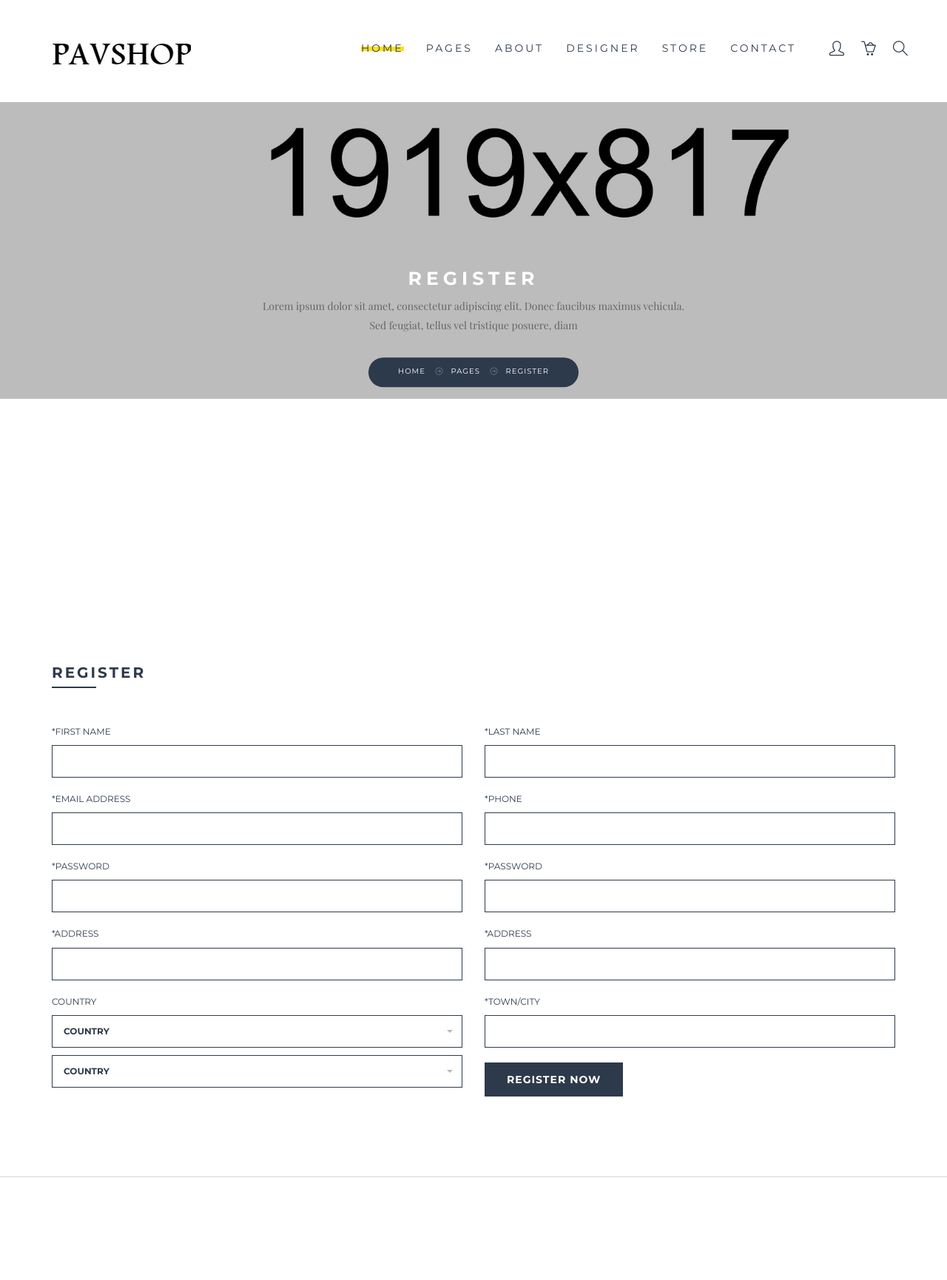
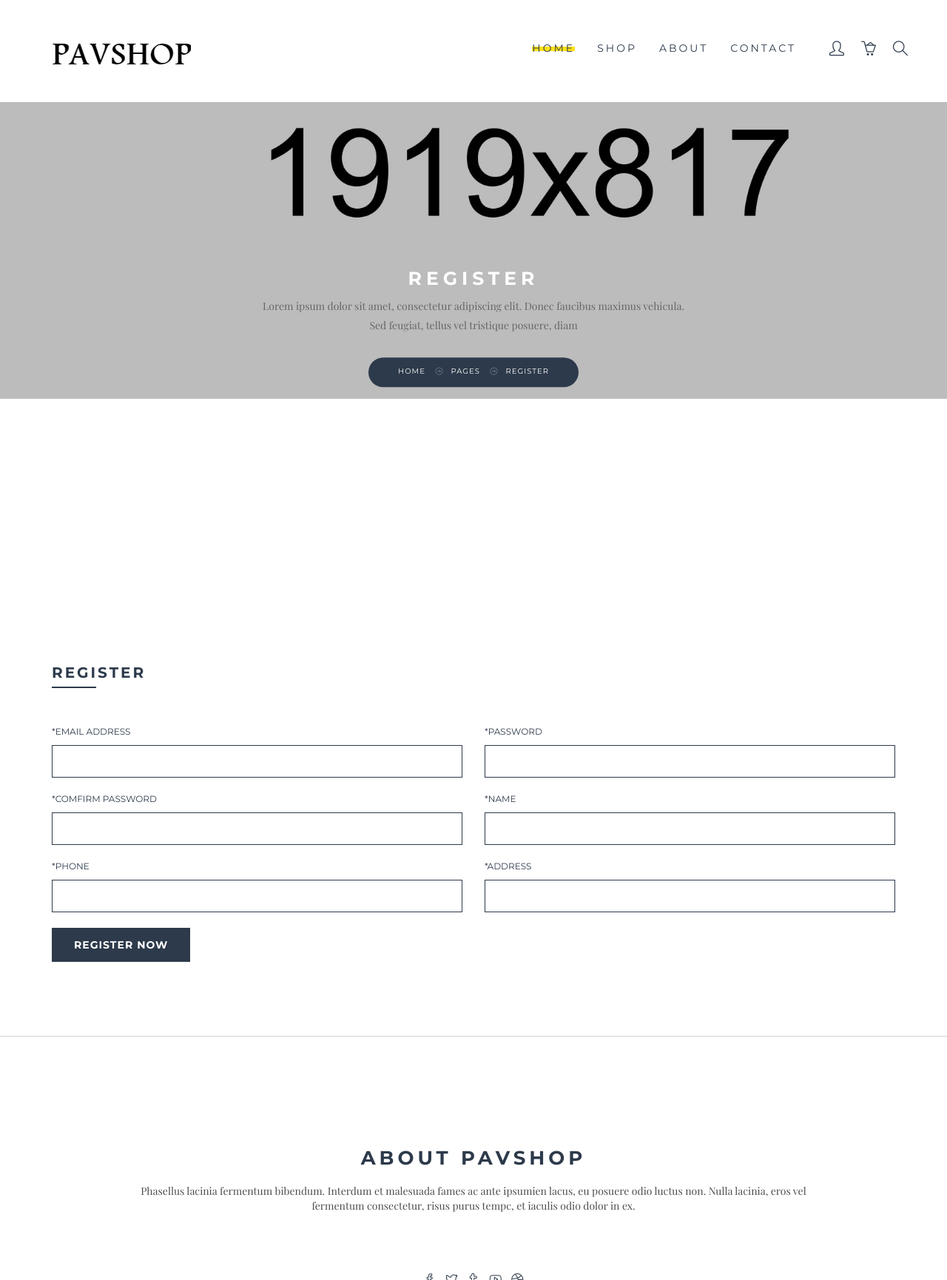
Before and after one commit to Jackyhok/SubjectPHP, a PHP site: page /page/register.php in a window 1280 px wide. Shown: the top 1730 px of the page at 74% size. Run offline with PHP 8.4, Linux system fonts and the light colour scheme; some libraries are stand-ins or nearby versions.

Commit message:
push project

```diff
--- a/views/dashboards/page/list-category.php
+++ b/views/dashboards/page/list-category.php
@@ -27,7 +27,7 @@
             <div class="card-body">
             <button type="button" onclick="location.href='/ecommerce-php/views/dashboards/page/list-category.php'" class="btn btn-success btn-rounded btn-fw">Thêm Danh Mục</button>
             <h1></h1>
-            <h4 class="card-title">Horizontal Two column</h4>
+            <h4 class="card-title"></h4>
                 <?php
                     if(isset($_GET['quanly'])=='capnhat'){
                         $id_capnhat = $_GET['id'];
--- a/views/dashboards/page/list-product.php
+++ b/views/dashboards/page/list-product.php
@@ -242,14 +242,12 @@
         let value =  $(this).attr("value");
         let id =  $(this).attr("_idPro");
 
-        console.log({ id });
         window.location.href = `/ecommerce-php/views/dashboards/page/list-product.php?quanly=${value}&id=${id}`
     })
     $(document).on("click", ".btnDelete", function(){
         let value =  $(this).attr("value");
         let id =  $(this).attr("_idPro");
 
-        console.log({ id });
         window.location.href = `/ecommerce-php/views/dashboards/page/list-product.php?${value}&id=${id}`
     })
 </script>
--- a/views/page/register.php
+++ b/views/page/register.php
@@ -32,84 +32,99 @@
               <!-- ESTIMATE SHIPPING & TAX -->
               <div class="col-sm-12">
                 <h6>REGISTER</h6>
-                <form>
+                <?php
+
+                if(isset($_POST['btnRegister'])){
+                  $email        = $_POST['txtEmail'];
+                  $name         = $_POST['txtName'];
+                  $phone        = $_POST['txtPhone'];
+                  $address      = $_POST['txtAddress'];
+                  $password     = $_POST['txtPassword'];
+                  $password2    = $_POST['txtPassword2'];
+                  if( $password != $password2){
+                    ?>
+                      <script>
+                          toastr.error("Mời bạn nhập lại mật khẩu","Thông báo");
+                      </script>
+                    <?php
+                  }else{
+                    $passworda   = md5($password);
+                    $sql_insert_user = mysqli_query($con,"INSERT INTO tbl_khachhang( name, phone, address, email, password )
+                                                            values ('$name','$phone','$address','$email','$passworda')
+                                                            ");
+                    // $result   = mysqli_fetch_array($sql_user);
+                    if(!$sql_insert_user ){
+                      ?>
+                          <script>
+                            toastr.error("Mời bạn đăng ký lại","Thông báo");
+                          </script>
+                      <?php
+                    }
+                    else{
+                        ?>
+                          <script>
+                            toastr.success("bạn đã đăng ký thành công","Thông báo");
+                            setTimeout(() => {
+                              window.location.href = "/ecommerce-php/views/page/login.php"
+                            }, 1000);
+                          </script>
+                        <?php
+                    }
+                  }
+                }
+                ?>
+                <form method="POST" enctype="multipart/form-data">
                   <ul class="row">
 
                     <!-- Name -->
                     <li class="col-md-6">
-                      <label> *FIRST NAME
-                        <input type="text" name="first-name" value="" placeholder="">
+                      <label> *EMAIL ADDRESS
+                        <input type="text" name="txtEmail" value="" placeholder="">
                       </label>
                     </li>
                     <!-- LAST NAME -->
                     <li class="col-md-6">
-                      <label> *LAST NAME
-                        <input type="text" name="last-name" value="" placeholder="">
+                      <label> *PASSWORD
+                        <input type="password" name="txtPassword" value="" placeholder="">
+                      </label>
+                    </li>
+
+                    <li class="col-md-6">
+                      <label> *COMFIRM PASSWORD
+                        <input type="password" name="txtPassword2" value="" placeholder="">
                       </label>
                     </li>
 
                     <!-- EMAIL ADDRESS -->
                     <li class="col-md-6">
-                      <label> *EMAIL ADDRESS
-                        <input type="text" name="contry-state" value="" placeholder="">
+                      <label> *NAME
+                        <input type="text" name="txtName" value="" placeholder="">
                       </label>
                     </li>
                     <!-- PHONE -->
                     <li class="col-md-6">
                       <label> *PHONE
-                        <input type="text" name="postal-code" value="" placeholder="">
+                        <input type="text" name="txtPhone" value="" placeholder="">
                       </label>
                     </li>
 
                     <!-- LAST NAME -->
                     <li class="col-md-6">
-                      <label> *PASSWORD
-                        <input type="password" name="last-name" value="" placeholder="">
-                      </label>
-                    </li>
-
-                    <!-- LAST NAME -->
-                    <li class="col-md-6">
-                      <label> *PASSWORD
-                        <input type="password" name="last-name" value="" placeholder="">
-                      </label>
-                    </li>
-                    <li class="col-md-6">
-                      <!-- ADDRESS -->
-                      <label>*ADDRESS
-                        <input type="text" name="address" value="" placeholder="">
-                      </label>
-                    </li>
-                    <li class="col-md-6">
-                      <!-- ADDRESS -->
-                      <label>*ADDRESS
-                        <input type="text" name="address" value="" placeholder="">
-                      </label>
-                    </li>
-
-                    <!-- COUNTRY -->
-                    <li class="col-md-6">
-                      <label> COUNTRY
-                        <div class="btn-group bootstrap-select"><button type="button" class="btn dropdown-toggle btn-default" data-toggle="dropdown" title="COUNTRY"><span class="filter-option pull-left">COUNTRY</span>&nbsp;<span class="bs-caret"><span class="caret"></span></span></button><div class="dropdown-menu open"><ul class="dropdown-menu inner" role="menu"><li data-original-index="0" class="selected"><a tabindex="0" class="" style="" data-tokens="null"><span class="text">COUNTRY</span><span class="glyphicon glyphicon-ok check-mark"></span></a></li><li data-original-index="1"><a tabindex="0" class="" style="" data-tokens="null"><span class="text">Country 2</span><span class="glyphicon glyphicon-ok check-mark"></span></a></li><li data-original-index="2"><a tabindex="0" class="" style="" data-tokens="null"><span class="text">Country 3</span><span class="glyphicon glyphicon-ok check-mark"></span></a></li></ul></div><select class="selectpicker" name="contry-state" tabindex="-98">
-                          <option>COUNTRY</option>
-                          <option>Country 2</option>
-                          <option>Country 3</option>
-                        </select></div>
-                      </label>
-                    </li>
-
-                    <!-- TOWN/CITY -->
-                    <li class="col-md-6">
-                      <label>*TOWN/CITY
-                        <input type="text" name="town" value="" placeholder="">
+                      <label> *ADDRESS
+                        <input type="text" name="txtAddress" value="" placeholder="">
                       </label>
                     </li>
 
                     <!-- PHONE -->
                     <li class="col-md-6">
-                      <button type="submit" class="btn">REGISTER NOW</button>
                     </li>
                   </ul>
+                  <button type="submit" id="btnRegister" name="btnRegister" class="btn">REGISTER NOW</button>
+                  <!-- <script>
+                    $(document).on("click", "#btnRegister", function(e){
+                      e.preventDefault();
+                    });
+                  </script> -->
                 </form>
               </div>
             </div>
--- a/views/partials/header.php
+++ b/views/partials/header.php
@@ -62,7 +62,7 @@
       <div class="container">
 
         <!-- Logo -->
-        <div class="logo"> <a href="index.html"><img class="img-responsive" src="../../public/images/logo.png" alt="" ></a> </div>
+        <div class="logo"> <a href="/ecommerce-php/views/page/index.php"><img class="img-responsive" src="../../public/images/logo.png" alt="" ></a> </div>
         <nav class="navbar ownmenu">
           <div class="navbar-header">
             <button type="button" class="navbar-toggle collapsed" data-toggle="collapse" data-target="#nav-open-btn" aria-expanded="false"> <span class="sr-only">Toggle navigation</span> <span class="icon-bar"><i class="fa fa-navicon"></i></span> </button>
@@ -71,8 +71,8 @@
           <!-- NAV -->
           <div class="collapse navbar-collapse" id="nav-open-btn">
             <ul class="nav">
-              <li class="dropdown active"> <a href="#." class="dropdown-toggle" data-toggle="dropdown">Home</a>
-                <ul class="dropdown-menu">
+              <li class="dropdown active"><a href="/ecommerce-php/views/page/index.php" class="dropdown-toggle" >Home</a>
+                <!-- <ul class="dropdown-menu">
                   <li> <a href="index.html">Index Default</a> </li>
                   <li> <a href="index-1.html">Index 2</a> </li>
                   <li> <a href="index-2.html">Index 3</a></li>
@@ -80,10 +80,10 @@
                   <li> <a href="index-header-2.html">Index Header 2</a></li>
                   <li> <a href="index-header-3.html">Index Header 3</a></li>
                   <li> <a href="index-header-4.html">Index Header 4</a></li>
-                </ul>
+                </ul> -->
               </li>
-              <li class="dropdown"> <a href="#." class="dropdown-toggle" data-toggle="dropdown">Pages</a>
-                <ul class="dropdown-menu">
+              <li class="dropdown"> <a href="/ecommerce-php/views/page/shop.php" class="dropdown-toggle">Shop</a>
+                <!-- <ul class="dropdown-menu">
                   <li> <a href="shop_01.html">Shop 01 </a> </li>
                   <li> <a href="shop_02.html">Shop 02</a> </li>
                   <li> <a href="shop_03.html">Shop 03 </a> </li>
@@ -99,12 +99,12 @@
                   <li> <a href="blog-list_02.html">Blog List 02</a> </li>
                   <li> <a href="blog-list_03.html">Blog List 03 </a> </li>
                   <li> <a href="blog-detail_01.html">Blog Detail 01 </a> </li>
-                </ul>
+                </ul> -->
               </li>
-              <li> <a href="about-us_01.html">About </a> </li>
+              <li> <a href="https://mwg.vn/">About </a> </li>
 
               <!-- Two Link Option -->
-              <li class="dropdown"> <a href="#." class="dropdown-toggle" data-toggle="dropdown">Designer</a>
+              <!-- <li class="dropdown"> <a href="#." class="dropdown-toggle" data-toggle="dropdown">Designer</a>
                 <div class="dropdown-menu two-option">
                   <div class="row">
                     <ul class="col-sm-6">
@@ -129,15 +129,15 @@
                     </ul>
                   </div>
                 </div>
-              </li>
+              </li> -->
 
               <!-- MEGA MENU -->
-              <li class="dropdown megamenu"> <a href="#." class="dropdown-toggle" data-toggle="dropdown">store</a>
+              <!-- <li class="dropdown megamenu"> <a href="#." class="dropdown-toggle" data-toggle="dropdown">store</a>
                 <div class="dropdown-menu">
-                  <div class="row">
+                  <div class="row">  -->
 
                     <!-- Shop Pages -->
-                    <div class="col-md-3">
+                    <!-- <div class="col-md-3">
                       <h6>Shop Pages</h6>
                       <ul>
                         <li> <a href="shop_01.html">Shop 01 </a> </li>
@@ -149,10 +149,10 @@
                         <li> <a href="shopping-cart.html">Shopping Cart</a> </li>
                         <li> <a href="checkout.html">Checkout</a> </li>
                       </ul>
-                    </div>
+                    </div> -->
 
                     <!-- TOp Rate Products -->
-                    <div class="col-md-4">
+                    <!-- <div class="col-md-4">
                       <h6>TOp Rate Products</h6>
                       <div class="top-rated">
                         <ul>
@@ -185,10 +185,10 @@
                           </li>
                         </ul>
                       </div>
-                    </div>
+                    </div> -->
 
                     <!-- New Arrival -->
-                    <div class="col-md-5">
+                    <!-- <div class="col-md-5">
                       <h5>NEW ARRIVAL 2016 <span>(Best Collection)</span></h5>
                       <img class="nav-img" src="../../public/images/nav-img.png" alt="" >
                       <p>Lorem ipsum dolor sit amet,<br>
@@ -196,9 +196,9 @@
                         Donec faucibus maximus<br>
                         vehicula.</p>
                       <a href="#." class="btn btn-small btn-round">SHOP NOW</a> </div>
-                  </div>
-                </div>
-              </li>
+                  </div> -->
+                <!-- </div> -->
+              <!-- </li> -->
               <li> <a href="contact.html"> contact</a> </li>
             </ul>
           </div>
@@ -211,11 +211,23 @@
               <li class="dropdown user-acc"> <a href="#" class="dropdown-toggle" data-toggle="dropdown" role="button" ><i class="icon-user"></i> </a>
                 <ul class="dropdown-menu">
                   <li>
-                    <h6>HELLO! Jhon Smith</h6>
+                  <?php
+                        $username = "";
+                        $infoUser;
+                        if(isset($_SESSION['user']) != ""){
+                            $username = $_SESSION['user'];
+                            $user      = mysqli_query($con,"SELECT * FROM tbl_khachhang WHERE email= '$username' ");
+                            $infoUser  = mysqli_fetch_array($user);
+                    ?>
+                    <h6>HELLO! <?php echo $infoUser['name']; ?></h6>
+                  <?php
+
+                          }
+                    ?>
                   </li>
-                  <li><a href="#">MY CART</a></li>
-                  <li><a href="#">ACCOUNT INFO</a></li>
-                  <li><a href="#">LOG OUT</a></li>
+                  <!-- <li><a href="#">MY CART</a></li> -->
+                  <!-- <li><a href="#">ACCOUNT INFO</a></li> -->
+                  <li><a href="/ecommerce-php/views/page/login.php" >LOG OUT</a></li>
                 </ul>
               </li>
 
```
Also changed, not shown: views/dashboards/partials/side-bar.php (+19 -13 lines), img/air-zoom-pegasus-37-running-shoe-mwrTCc.jpg (added).
